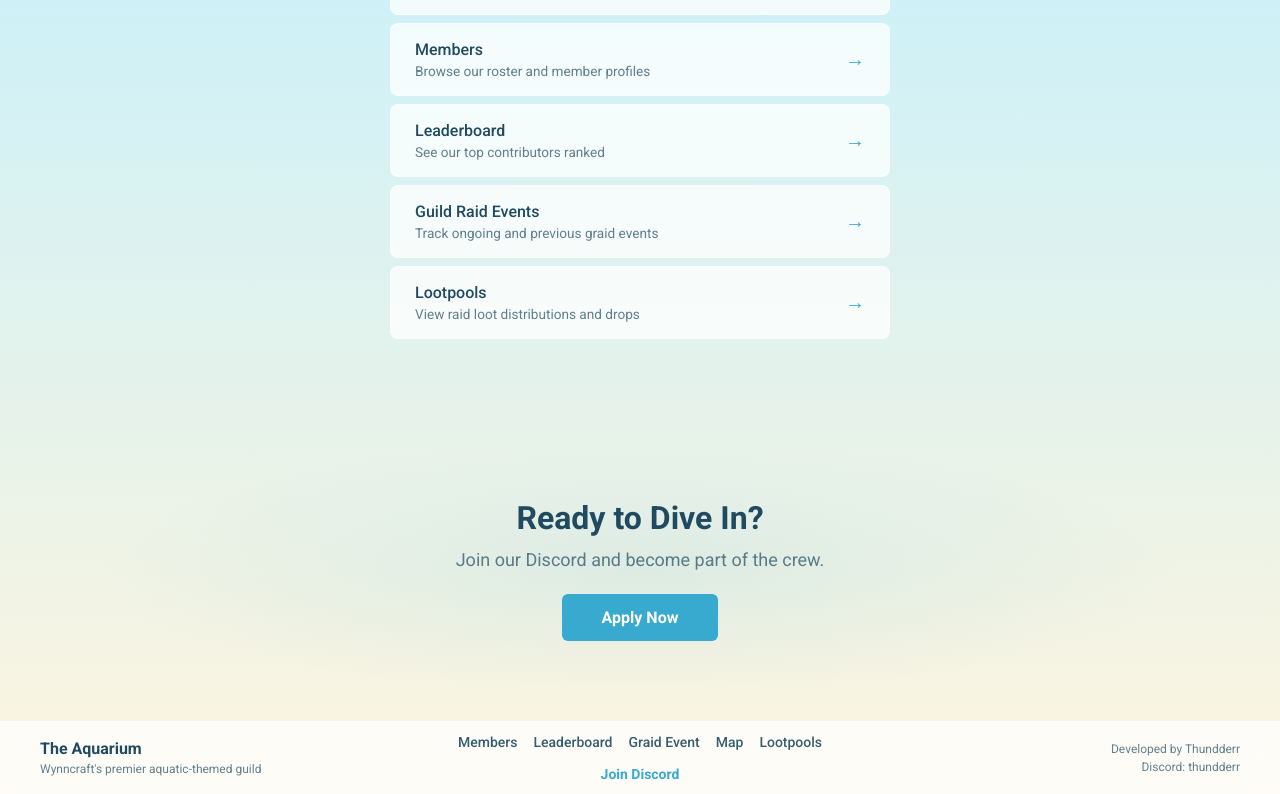
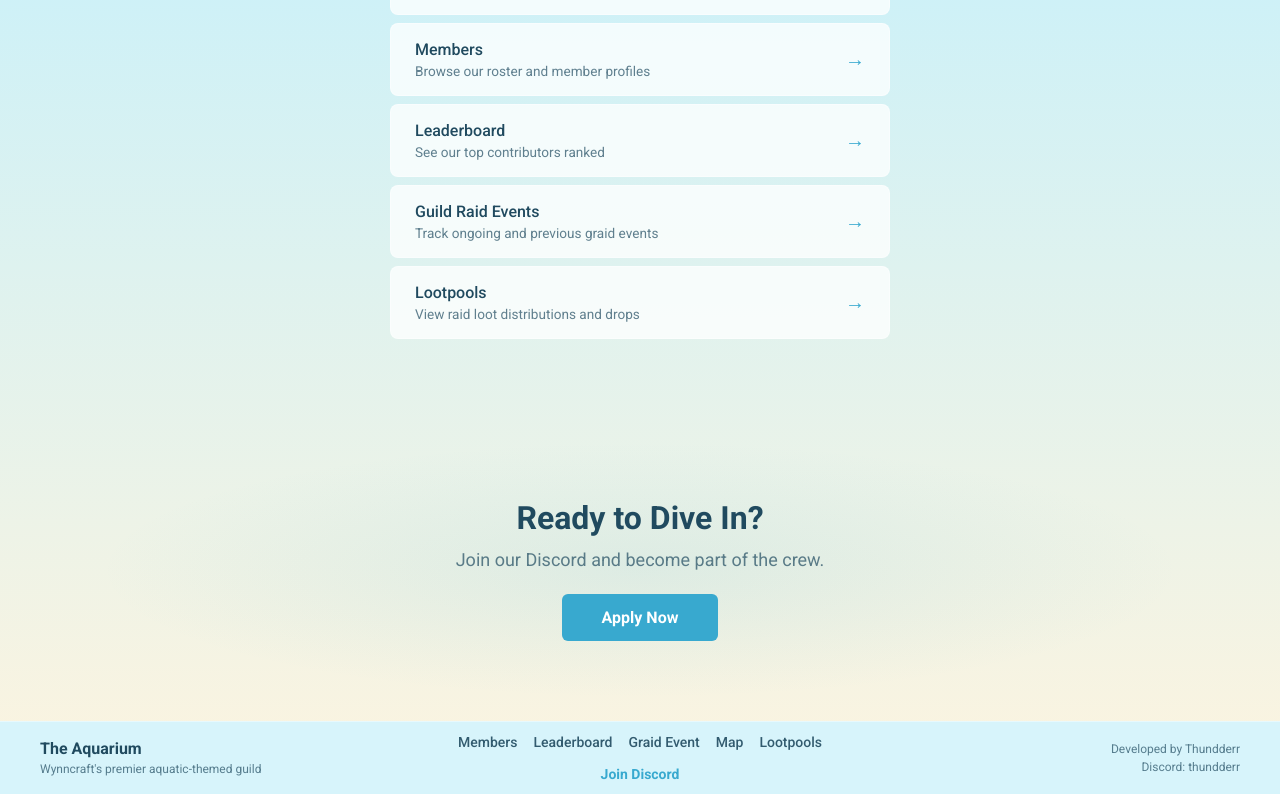
Before and after one commit to Thundderr/Tort-Reborn-Graid-Event-Website, a Next.js app: page / in a window 1280 px wide. Shown: the part 1550-2344 px from the top of the page. Built offline with nearby package versions, Linux system fonts and the light colour scheme; no server answers.

Commit message:
fix scrolling

```diff
--- a/app/globals.css
+++ b/app/globals.css
@@ -182,20 +182,19 @@
   margin: 0;
   padding: 0;
   box-sizing: border-box;
-  overscroll-behavior: none;
   font-family: 'Roboto', ui-sans-serif, system-ui, sans-serif, "Apple Color Emoji", "Segoe UI Emoji", "Segoe UI Symbol", "Noto Color Emoji";
 }
 
 html {
-  min-height: 100%;
-  background: var(--bg-gradient);
+  height: 100%;
+  background-color: var(--bg-nav);
+  background-image: var(--bg-gradient);
   overflow-x: hidden; /* Prevent horizontal scrolling */
   font-family: 'Roboto', ui-sans-serif, system-ui, sans-serif, "Apple Color Emoji", "Segoe UI Emoji", "Segoe UI Symbol", "Noto Color Emoji";
 }
 
 body, #__next {
   min-height: 100%;
-  height: auto;
   overflow-x: hidden; /* Prevent horizontal scrolling */
   font-family: 'Roboto', ui-sans-serif, system-ui, sans-serif, "Apple Color Emoji", "Segoe UI Emoji", "Segoe UI Symbol", "Noto Color Emoji";
 }
@@ -727,13 +726,7 @@ body, body *, html, html * {
     display: flex !important;
   }
 
-  /* Mobile Map Enhancements */
-  /* Ensure map takes full viewport on mobile */
-  body {
-    overflow: hidden;
-  }
-
-  /* Improve touch performance */
+  /* Improve touch performance for map */
   .map-container {
     touch-action: none;
     -webkit-user-select: none;
--- a/app/layout.tsx
+++ b/app/layout.tsx
@@ -616,9 +616,9 @@ export default function RootLayout({ children }: { children: ReactNode }) {
             </div>
           )}
         </nav>
-        <main style={{ flex: 1, display: 'flex', flexDirection: 'column' }}>
+        <div style={{ flex: '1 0 auto' }}>
           {children}
-        </main>
+        </div>
         <Analytics
           beforeSend={(event) => {
             // Check if developer mode is enabled (set via console or bookmarklet)
--- a/app/map/page.tsx
+++ b/app/map/page.tsx
@@ -579,11 +579,15 @@ export default function MapPage() {
     return loadedSnapshots.map(s => s.timestamp);
   }, [loadedSnapshots]);
 
-  // Prevent body scrolling on this page
+  // Prevent body scrolling and overscroll on this page
   useEffect(() => {
     document.body.style.overflow = 'hidden';
+    document.body.style.overscrollBehavior = 'none';
+    document.documentElement.style.overscrollBehavior = 'none';
     return () => {
       document.body.style.overflow = 'auto';
+      document.body.style.overscrollBehavior = '';
+      document.documentElement.style.overscrollBehavior = '';
     };
   }, []);
 
--- a/components/BottomBar.tsx
+++ b/components/BottomBar.tsx
@@ -44,12 +44,12 @@ export default function BottomBar() {
 
   return (
     <footer style={{
-      background: 'var(--bg-card)',
-      backdropFilter: 'blur(12px)',
+      background: 'var(--bg-nav)',
       borderTop: '1px solid var(--border-card)',
       padding: '0.75rem 1rem',
       fontSize: '0.875rem',
-      marginTop: 'auto'
+      marginTop: 'auto',
+      flexShrink: 0
     }}>
       <div style={{
         maxWidth: '1200px',
```
